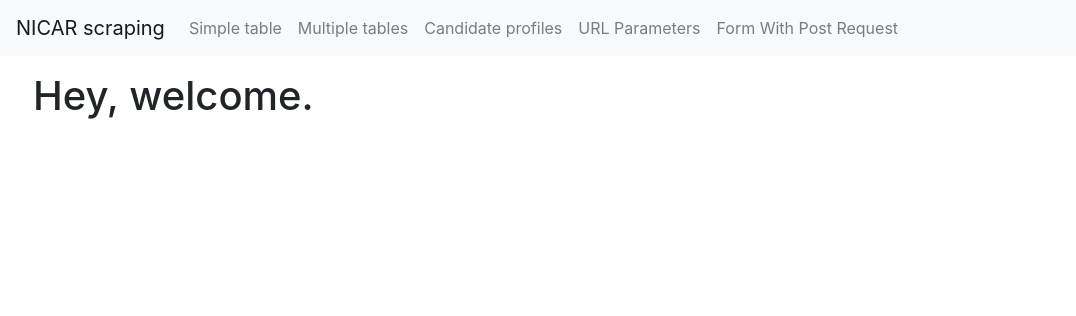
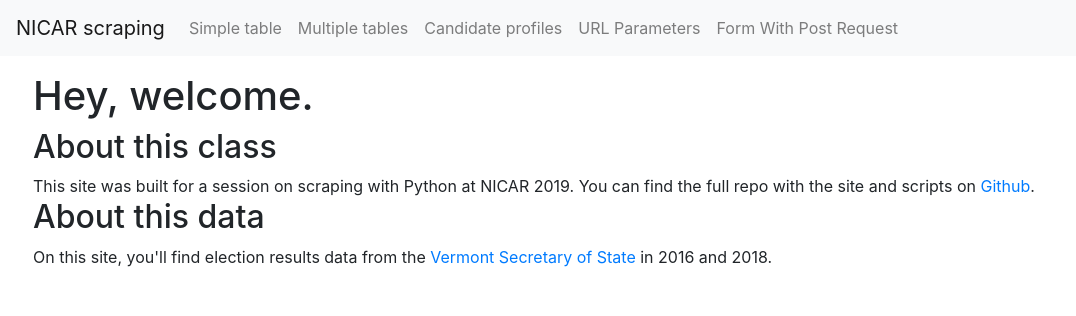
Before and after one commit to asuozzo/nicar2019-scraping, a Flask app: page / in a window 1280 px wide. Shown: the top 316 px of that part, without its empty margins (0-1076 px from the left). Run offline with Flask 2, Linux system fonts and the light colour scheme; the page is wider than the window, and the part outside it is not shown; some libraries are stand-ins or nearby versions.

Commit message:
Add more info to landing page

```diff
--- a/scraping_site/templates/intro.html
+++ b/scraping_site/templates/intro.html
@@ -4,7 +4,17 @@
 {% block content %}
 <div class="row">
     <div class="col-12 px-5 py-3">
-        <h1>Hey, welcome.</h1>
+        <h1 class="intro">Hey, welcome.</h1>
+
+        <section id="about">
+            <h2>About this class</h2>
+            This site was built for a session on scraping with Python at NICAR 2019. You can find the full repo with the site and scripts on <a href="https://github.com/asuozzo/nicar2019-scraping">Github</a>.
+        </section>
+
+        <section id="data">
+            <h2>About this data</h2>
+            On this site, you'll find election results data from the <a href="https://www.sec.state.vt.us/elections.aspx">Vermont Secretary of State</a> in 2016 and 2018.
+        </section>
     </div>
 </div>
 {% endblock %}
```
